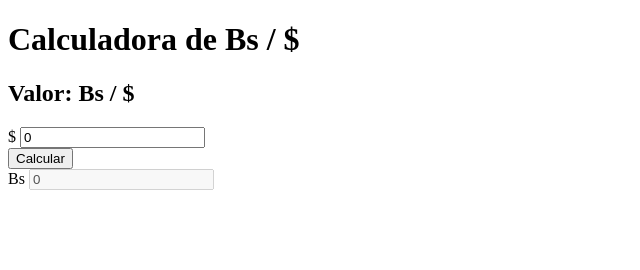
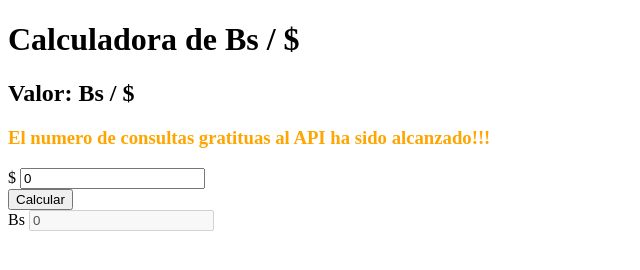
Before and after one commit to AvilaPro/calcudolar, a plain HTML site: page index.html in a window 1280 px wide. Shown: the whole page, without its empty margins (0-640 px from the left). Drawn offline with Linux system fonts and the light colour scheme; no server answers.

Commit message:
agragndo mensaje de advertencia de consumo de API

```diff
--- a/index.html
+++ b/index.html
@@ -11,6 +11,7 @@
     <div id="calculadora">
         <h1>Calculadora de Bs / $</h1>
         <h2>Valor: Bs / $</h2>
+        <h3 style="color: orange;">El numero de consultas gratituas al API ha sido alcanzado!!!</h3>
         <p id="tasa"></p>
         <div>
             <span>$</span>
```
